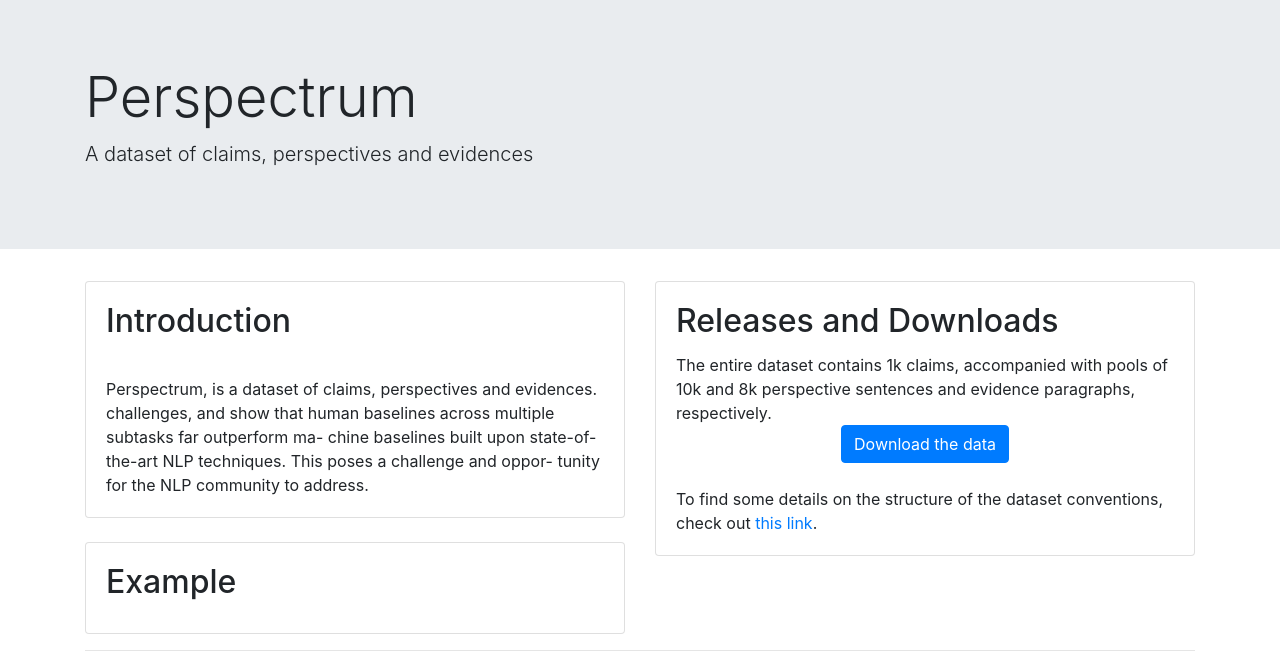
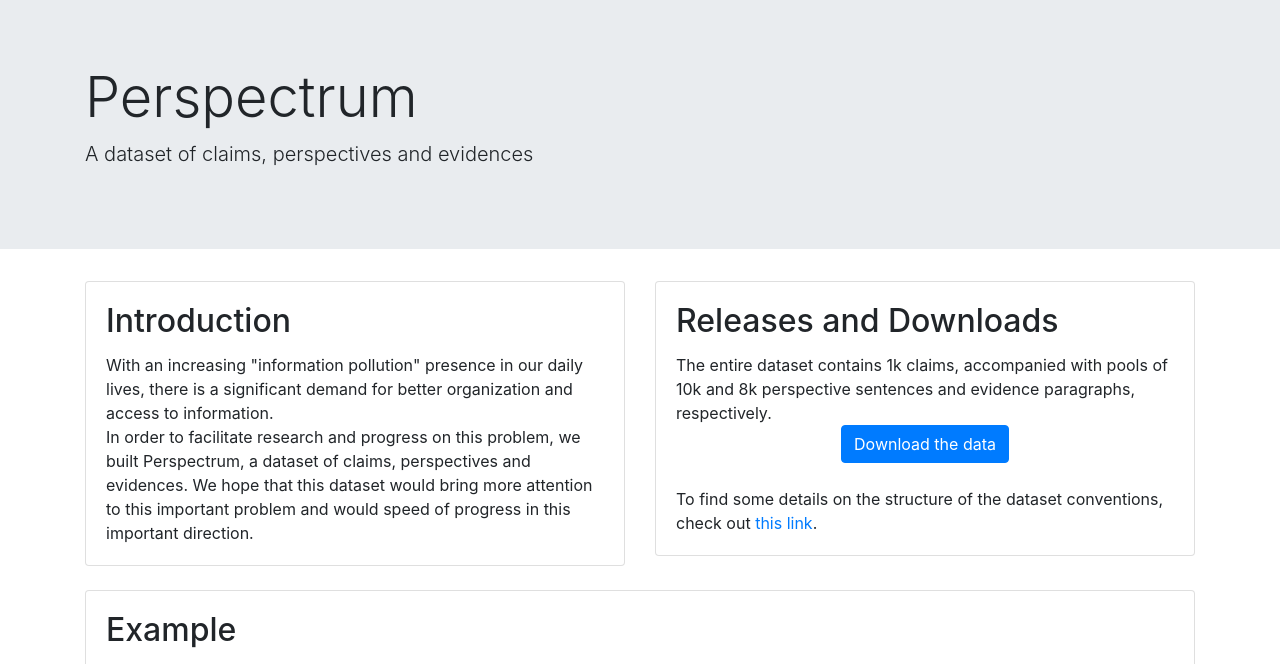
Before and after one commit to CogComp/perspectrum, a Django app: page /perspectrum/ in a window 1280 px wide. Shown: the top 664 px of the page. Run offline with Django 3.2, Linux system fonts and the light colour scheme; parts of the project's set-up code (start-up, migrations or seed data) failed here and were passed over; some libraries are stand-ins or nearby versions.

Commit message:
adding the latest.

```diff
--- a/webapp/templates/dataset_page.html
+++ b/webapp/templates/dataset_page.html
@@ -1,3 +1,4 @@
+{% load static %}
 <!doctype html>
 <html lang="en">
 <head>
@@ -28,10 +29,10 @@
                 <h1 class="display-4">Perspectrum</h1>
                 <p class="lead">A dataset of claims, perspectives and evidences</p>
             </div>
-{#            <div class="col-sm" style="text-align: right">#}
-{#                <a href="http://cogcomp.org"><img alt=" " src="ccg.png" height="120px" width=auto></a>#}
-                <!--<img alt=" " src="upenn.png" height="80px" width=auto>-->
-{#            </div>#}
+            {#            <div class="col-sm" style="text-align: right">#}
+            {#                <a href="http://cogcomp.org"><img alt=" " src="ccg.png" height="120px" width=auto></a>#}
+            <!--<img alt=" " src="upenn.png" height="80px" width=auto>-->
+            {#            </div>#}
         </div>
     </div>
 </div>
@@ -42,53 +43,49 @@
             <div class="card">
                 <div class="card-body">
                     <h2 class="card-title">Introduction</h2>
+                    With an increasing "information pollution" presence in our daily lives, there is a significant demand for better organization and access to information.
                     <br>
-                    Perspectrum, is a dataset of claims, perspectives and evidences.
-
-
-
-
-challenges, and show that human baselines
-
-across multiple subtasks far outperform ma-
-chine baselines built upon state-of-the-art NLP
-
-techniques. This poses a challenge and oppor-
-tunity for the NLP community to address.
+                    In order to facilitate research and progress on this problem, we built Perspectrum, a dataset of claims, perspectives and evidences.
+                    We hope that  this dataset would bring more attention to this important problem and would speed of progress in this important direction.
                     <br>
                 </div>
             </div>
             <br>
-            <div class="card">
-                <div class="card-body">
-                    <h2 class="card-title">Example</h2>
-
-                </div>
-            </div>
-
         </div>
         <div class="col-sm">
             <div class="card">
                 <div class="card-body">
                     <h2 class="card-title">Releases and Downloads</h2>
-                    The entire dataset contains 1k claims, accompanied with pools of 10k and 8k perspective sentences and evidence paragraphs, respectively.
+                    The entire dataset contains 1k claims, accompanied with pools of 10k and 8k perspective sentences
+                    and evidence paragraphs, respectively.
                     <br>
                     <div class="container" style="text-align: center" id="releases">
-                        <a class="btn btn-primary" href="/dataset_downoad/" role="button" style="text-align: center">Download the data</a>
+                        <a class="btn btn-primary" href="/dataset_downoad/" role="button" style="text-align: center">Download
+                            the data</a>
                     </div>
                     <br>
-                    To find some details on the structure of the dataset conventions, check out <a href="https://github.com/CogComp/perspectrum/tree/master/data/dataset">this link</a>.
+                    To find some details on the structure of the dataset conventions, check out <a
+                        href="https://github.com/CogComp/perspectrum/tree/master/data/dataset">this link</a>.
                 </div>
             </div>
             <br>
         </div>
     </div>
+    <div class="card">
+                <div class="card-body">
+                    <h2 class="card-title">Example</h2>
+                    [TODO]
+                    <br>
+                    <br>
+                    <img src="{% static "dataset_example.png" %}" class="card-img-top" alt="...">
+                </div>
+            </div>
 </div>
-
 <div class="container">
     <hr/>
     <h1>Paper</h1>
-    Work is published under <b><a href="https://creativecommons.org/licenses/">the Creative Commons </a></b> license. <br>
+    Work is published under <b><a href="https://creativecommons.org/licenses/">the Creative Commons </a></b> license.
+    <br>
 
     If you find this data helpful in your work, please cite <a href="http://cogcomp.org/page/publication_view/833">this
     paper</a>:
```
